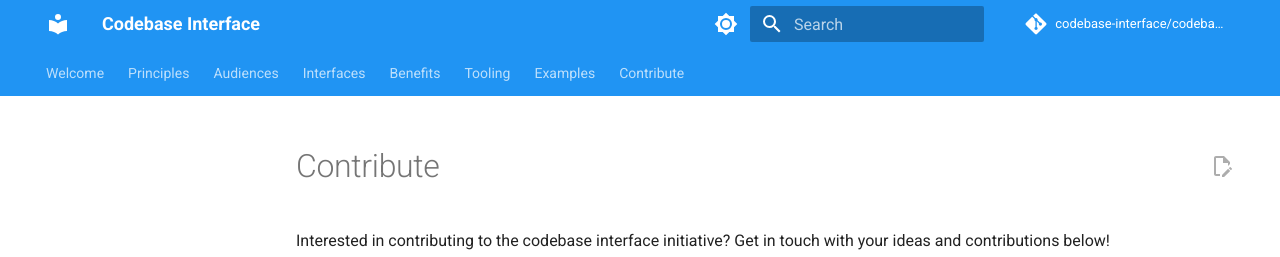
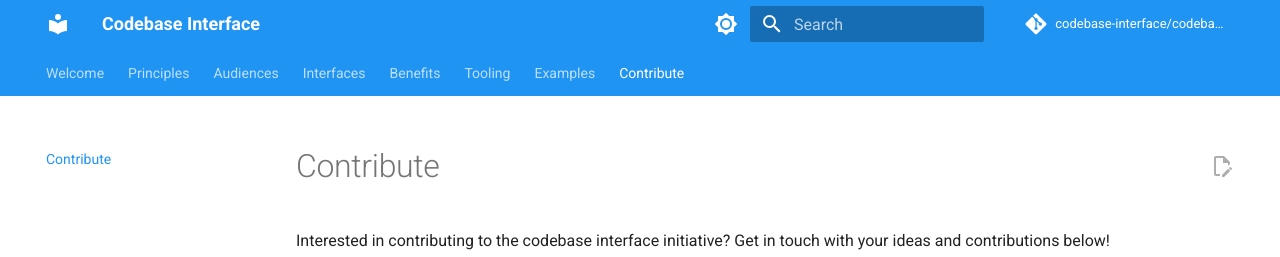
Before and after one commit to codebase-interface/codebase-interface.github.io, an MkDocs documentation site: the page built from docs/Contribute.md, in a window 1280 px wide. Shown: the top 257 px of the page. Built offline with MkDocs 1.6.1 and Material for MkDocs 9.7.7, drawn with Linux system fonts in a browser that asks for light colours; comment, search, counter and statistics services are not loaded.

Commit message:
Update mkdocs.yml

```diff
--- a/mkdocs.yml
+++ b/mkdocs.yml
@@ -39,7 +39,7 @@ nav:
   - Benefits: benefits.md
   - Tooling: tooling.md
   - Examples: examples.md
-  - Contribute: contribute.md
+  - Contribute: Contribute.md
 
 
 plugins:
```
